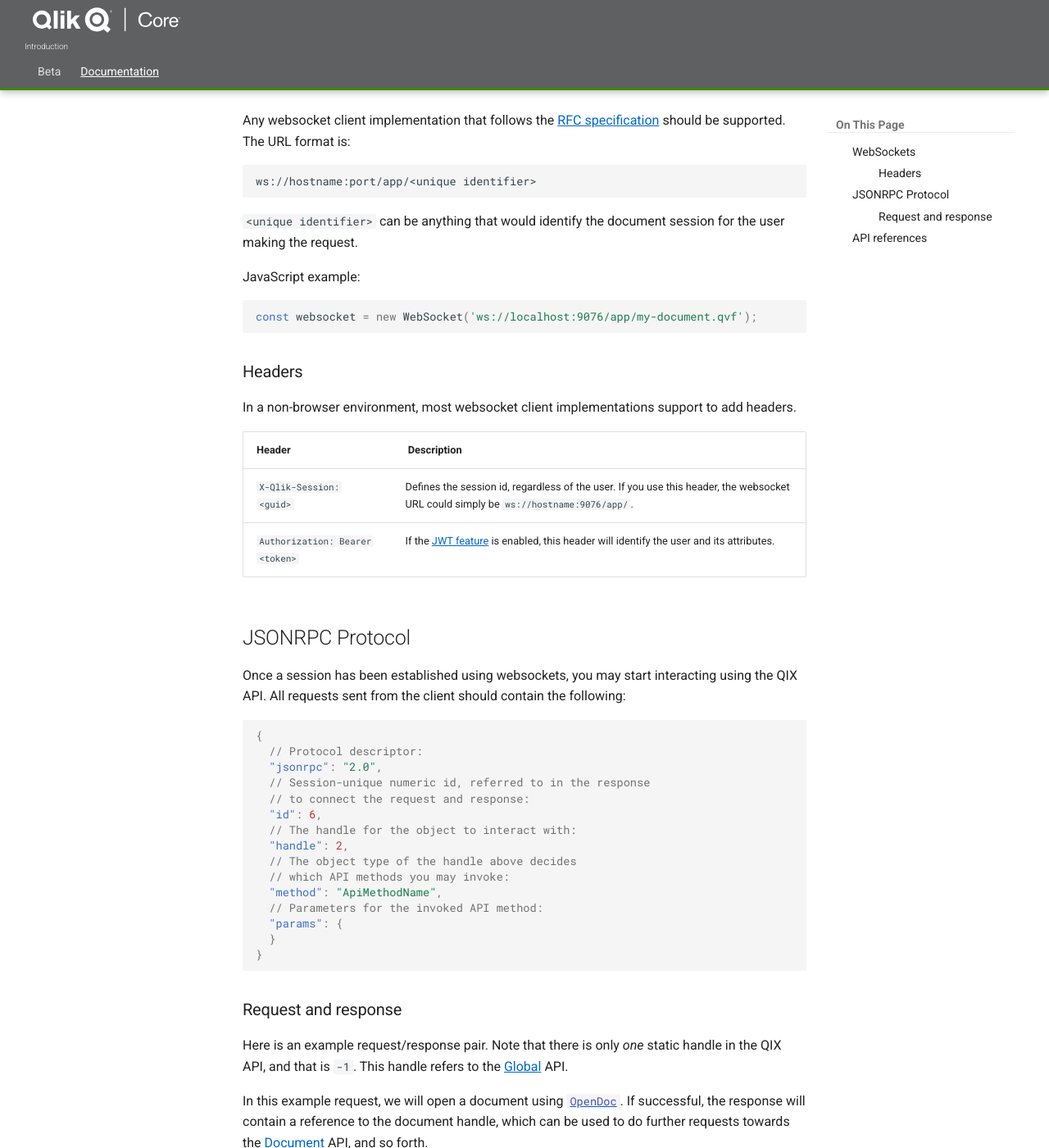
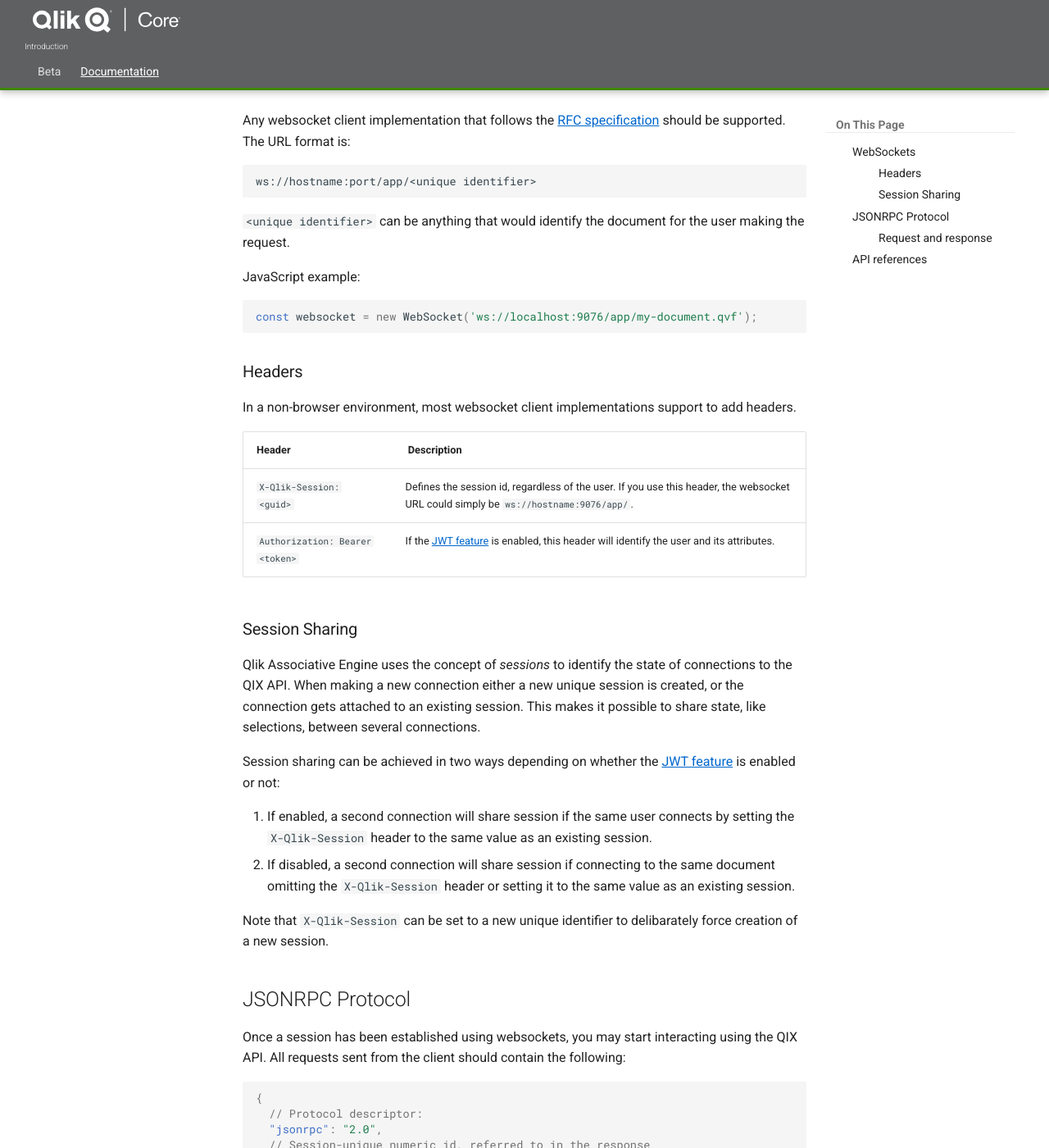
Before and after one commit to qlik-oss/core-website, an MkDocs documentation site: the page built from docs/docs/services/qix-engine/apis/qix/introduction.md, in a window 1280 px wide and 1400 px high, scrolled down 283 px. Shown: the whole window at 82% size. Built offline with MkDocs 1.6.1 and Material for MkDocs 9.7.7, drawn with Linux system fonts in a browser that asks for light colours; comment, search, counter and statistics services are not loaded; old or Windows-style settings are respelled for this version of MkDocs.

Commit message:
Documenting session sharing principles (#310)

```diff
--- a/docs/docs/services/qix-engine/apis/qix/introduction.md
+++ b/docs/docs/services/qix-engine/apis/qix/introduction.md
@@ -1,8 +1,7 @@
 # QIX API
 
-The QIX API is the primary API used for consuming QIX documents. It is
-based on the WebSocket protocol and requires some specific parameters
-to work correctly.
+The QIX API is the primary API used for consuming QIX documents. It is based on the WebSocket protocol and requires some
+specific parameters to work correctly.
 
 ## WebSockets
 
@@ -30,6 +28,22 @@
 ------ | -----------
 `X-Qlik-Session: <guid>` | Defines the session id, regardless of the user. If you use this header, the websocket URL could simply be `ws://hostname:9076/app/`.
 `Authorization: Bearer <token>` | If the [JWT feature](../../../../tutorials/authorization.md) is enabled, this header will identify the user and its attributes.
+
+### Session Sharing
+
+Qlik Associative Engine uses the concept of _sessions_ to identify the state of connections to the QIX API. When making
+a new connection either a new unique session is created, or the connection gets attached to an existing session. This
+makes it possible to share state, like selections, between several connections.
+
+Session sharing can be achieved in two ways depending on whether the
+[JWT feature](../../../../tutorials/authorization.md) is enabled or not:
+
+1. If enabled, a second connection will share session if the same user connects by setting the `X-Qlik-Session` header
+   to the same value as an existing session.
+1. If disabled, a second connection will share session if connecting to the same document omitting the `X-Qlik-Session`
+   header or setting it to the same value as an existing session.
+
+Note that `X-Qlik-Session` can be set to a new unique identifier to delibarately force creation of a new session.
 
 ## JSONRPC Protocol
 
```
Also changed, not shown: other parts of docs/docs/services/qix-engine/apis/qix/introduction.md (+1 -2 lines).
